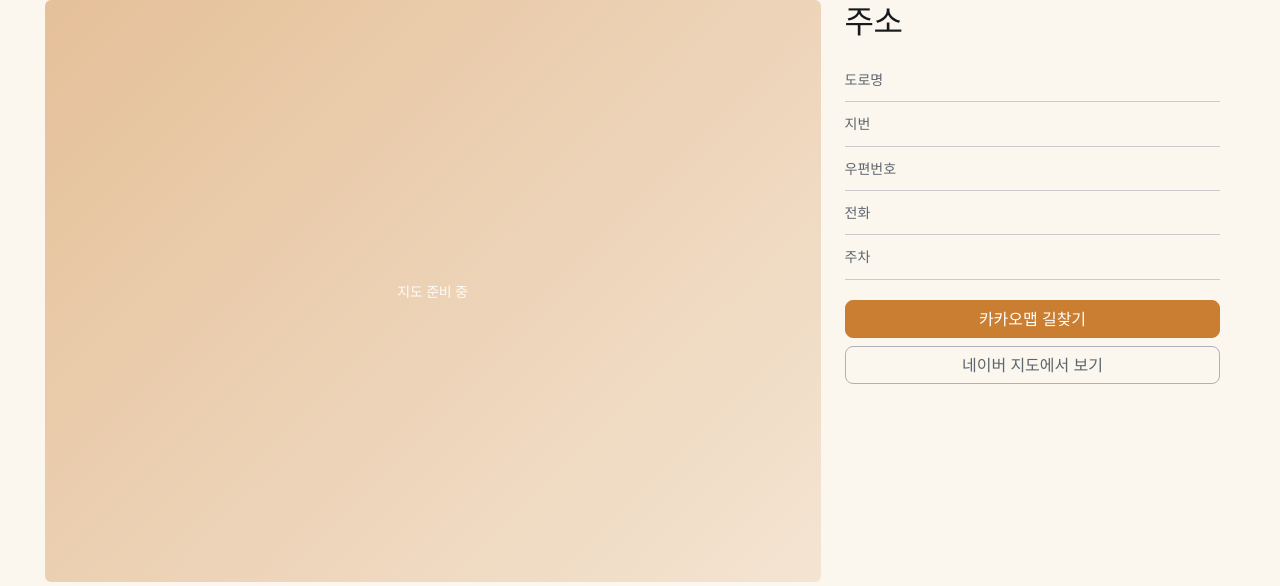
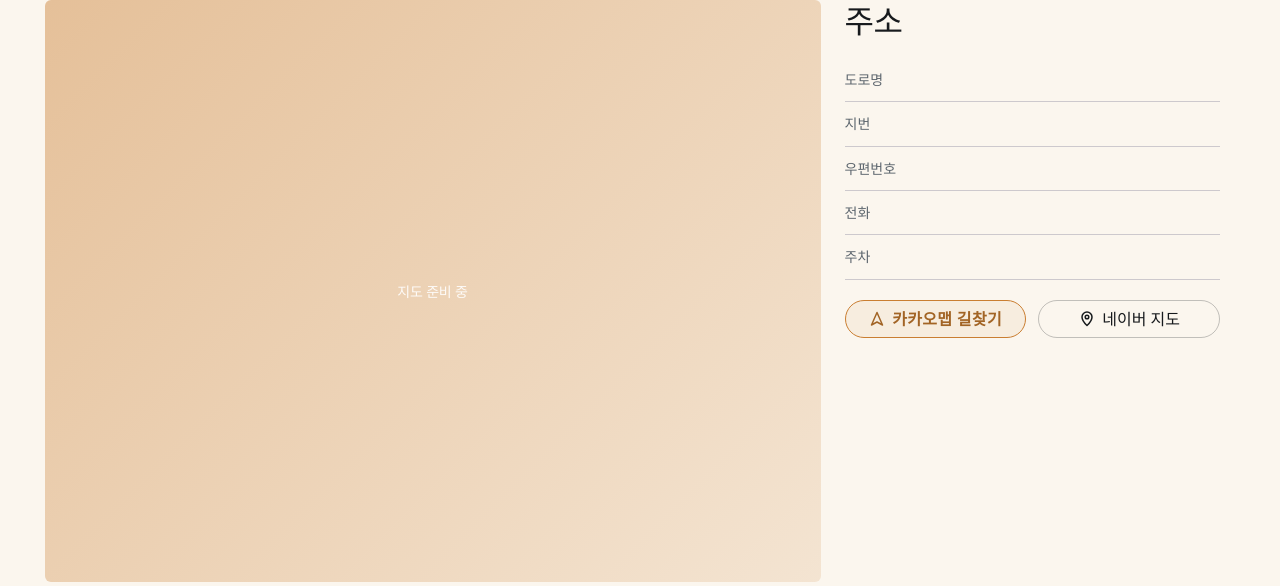
Before and after one commit to bellechanson/england-camping, a Spring app: template src/main/resources/templates/pages/location.html in a window 1280 px wide. Shown: the part 457-1043 px from the top of the page. Run offline with Thymeleaf, Linux system fonts and the light colour scheme; the template is opened without the code that fills it, so the values that code supplies are empty; some of the project's set-up classes (security, data sources, template engines, error pages and the like) are left out, and stand-ins take their place.

Commit message:
style: 오시는 길 길찾기 버튼을 알약 두 개 나란히로 변경
- 카카오맵 길찾기: 꽉 찬 주황 → 투명 주황 알약 (header-book-btn 재사용) + 아이콘
- 네이버 지도: 회색 테두리 알약 (.pill-neutral) + 아이콘
- 좁은 칸에서는 자동으로 위아래 배치 (.map-btns)

```diff
--- a/src/main/resources/static/assets/css/england.css
+++ b/src/main/resources/static/assets/css/england.css
@@ -1084,6 +1084,44 @@ body:not(.sub-head-page) .site-header .header-book-btn:focus-visible {
 	}
 }
 
+/* 오시는 길: 길찾기 버튼 두 개 반반
+   칸이 좁으면(버튼 하나가 9.5rem보다 좁아지면) 자동으로 위아래 한 줄씩 */
+.map-btns {
+	display: grid;
+	grid-template-columns: repeat(auto-fit, minmax(9.5rem, 1fr));
+	gap: 0.75rem;
+}
+
+.map-btns a {
+	display: inline-flex;
+	align-items: center;
+	justify-content: center;
+	gap: 0.45rem;
+	white-space: nowrap;
+}
+
+.map-btns svg {
+	width: 1rem;
+	height: 1rem;
+	flex: none;
+}
+
+/* 회색 테두리 알약 (주황 알약 옆의 보조 버튼) — 마우스를 올리면 살짝 진해짐 */
+.pill-neutral {
+	border-radius: 999px;
+	color: inherit;
+	background: transparent;
+	border: 1px solid color-mix(in oklch, currentColor 25%, transparent);
+	transition: background-color 0.2s ease, border-color 0.2s ease;
+}
+
+.pill-neutral:hover,
+.pill-neutral:focus-visible {
+	color: inherit;
+	background: color-mix(in oklch, currentColor 6%, transparent);
+	border-color: color-mix(in oklch, currentColor 45%, transparent);
+}
+
 /* ===== 메인 예약 바: 예약처 로고 + 아래 작은 이름 ===== */
 .reserve-logos {
 	display: flex;
--- a/src/main/resources/templates/pages/location.html
+++ b/src/main/resources/templates/pages/location.html
@@ -36,13 +36,23 @@
 						<div class="spec-row spec-row-long"><span class="fg-3 fs-sm">주차</span><span
 								class="fs-sm text-end" th:text="${settings['PARKING_INFO']}">주차 안내</span></div>
 
-						<div class="d-grid gap-3 mt-6">
+						<!-- 길찾기 버튼 두 개 반반 (칸이 좁으면 위아래로)
+								     카카오: 머리글 예약하기와 같은 투명 주황 알약 / 네이버: 회색 테두리 알약 -->
+						<div class="map-btns mt-6">
 							<!-- 카카오맵 길찾기: 도착지를 캠핑장 좌표로 -->
-							<a class="btn-solid theme-primary" target="_blank" rel="noopener"
-								th:href="|https://map.kakao.com/link/to/${settings['CAMP_NAME']},${settings['MAP_LAT']},${settings['MAP_LNG']}|">카카오맵
-								길찾기</a>
-							<a class="btn-outline theme-secondary" target="_blank" rel="noopener"
-								th:href="${settings['MAP_NAVER_URL']}">네이버 지도에서 보기</a>
+							<a class="btn-solid theme-primary header-book-btn" target="_blank" rel="noopener"
+								th:href="|https://map.kakao.com/link/to/${settings['CAMP_NAME']},${settings['MAP_LAT']},${settings['MAP_LNG']}|">
+								<svg viewBox="0 0 16 16" fill="none" stroke="currentColor" stroke-width="1.5"
+									stroke-linejoin="round" aria-hidden="true">
+									<path d="M8 1.5 13.5 14 8 11 2.5 14z" />
+								</svg>카카오맵 길찾기</a>
+							<a class="btn-outline theme-secondary pill-neutral" target="_blank" rel="noopener"
+								th:href="${settings['MAP_NAVER_URL']}">
+								<svg viewBox="0 0 16 16" fill="none" stroke="currentColor" stroke-width="1.5"
+									stroke-linejoin="round" aria-hidden="true">
+									<path d="M8 14.5s5-4.6 5-8.5a5 5 0 0 0-10 0c0 3.9 5 8.5 5 8.5z" />
+									<circle cx="8" cy="6" r="1.8" />
+								</svg>네이버 지도</a>
 						</div>
 					</div>
 
```
